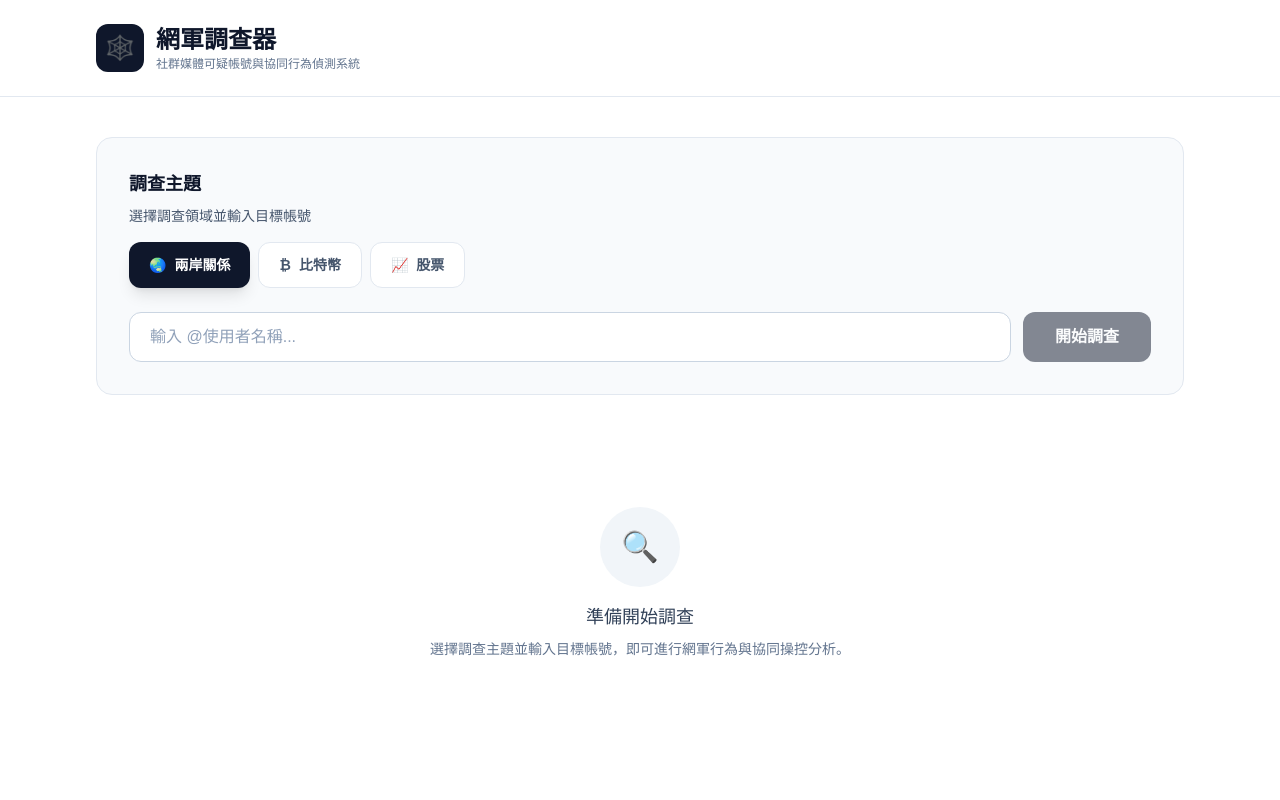
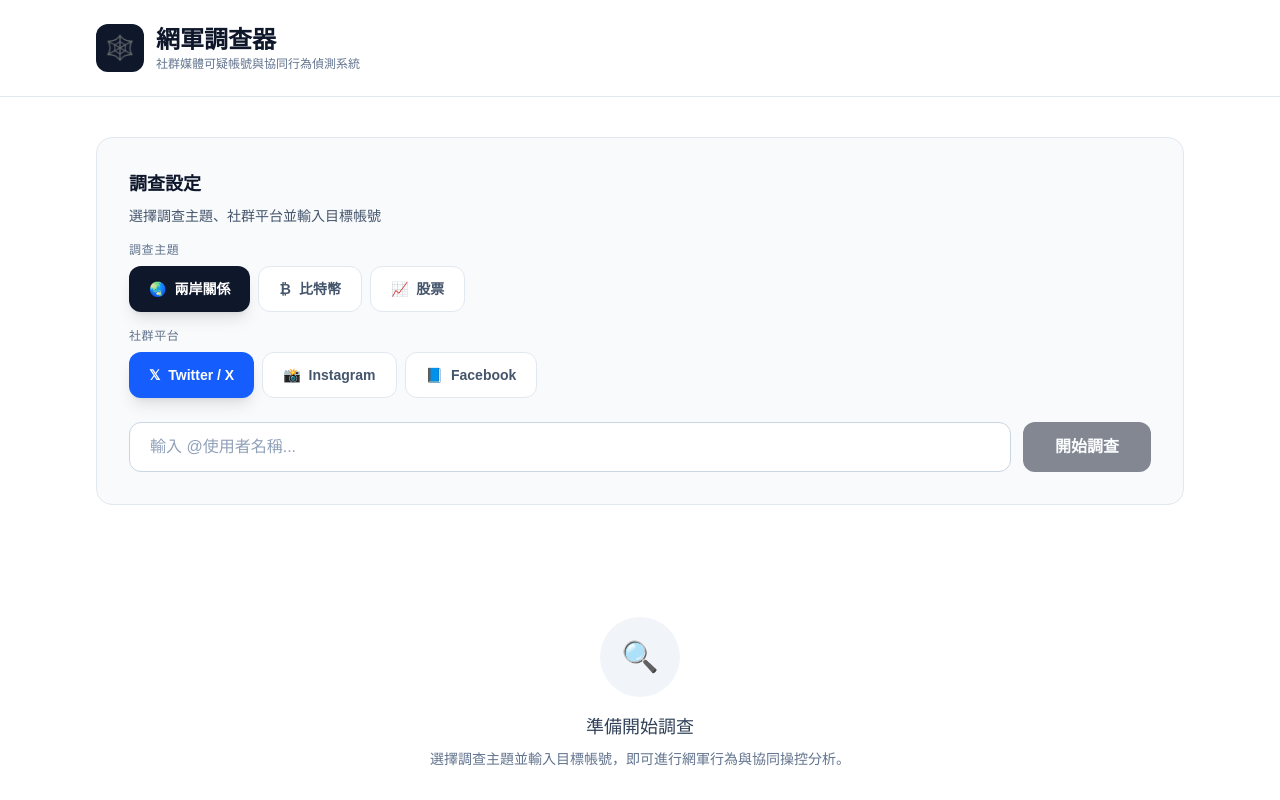
Before and after one commit to rexclaw20260330-ops/CapstoneDemo, a Next.js app: page / in a window 1280 px wide. Shown: the top 800 px of the page. Built offline with nearby package versions, Linux system fonts and the light colour scheme.

Commit message:
Add platform selector: Twitter/X, Instagram, Facebook

```diff
--- a/src/components/BotHunterDashboard.tsx
+++ b/src/components/BotHunterDashboard.tsx
@@ -39,11 +39,17 @@
   icon: string;
 }
 
-// ============ Domain Data ============
+// ============ Domain & Platform Data ============
 const domains: Domain[] = [
   { id: 'cross_strait', name: '兩岸關係', icon: '🌏' },
   { id: 'bitcoin', name: '比特幣', icon: '₿' },
   { id: 'stocks', name: '股票', icon: '📈' },
+];
+
+const platforms: Domain[] = [
+  { id: 'twitter', name: 'Twitter / X', icon: '𝕏' },
+  { id: 'instagram', name: 'Instagram', icon: '📸' },
+  { id: 'facebook', name: 'Facebook', icon: '📘' },
 ];
 
 // ============ Demo Data ============
@@ -330,6 +336,7 @@
 // ============ Main Component ============
 export default function BotHunterDashboard() {
   const [selectedDomain, setSelectedDomain] = useState('cross_strait');
+  const [selectedPlatform, setSelectedPlatform] = useState('twitter');
   const [input, setInput] = useState('');
   const [result, setResult] = useState<AnalysisResult | null>(null);
   const [loading, setLoading] = useState(false);
@@ -361,13 +368,15 @@
       </header>
 
       <main className="max-w-6xl mx-auto px-8 py-10">
-        {/* Domain Selector + Input */}
+        {/* Domain & Platform Selector + Input */}
         <div className="bg-slate-50 rounded-2xl p-8 border border-slate-200 mb-8">
           <div className="mb-6">
-            <h2 className="text-lg font-semibold text-slate-900 mb-2">調查主題</h2>
-            <p className="text-slate-600 text-sm mb-4">選擇調查領域並輸入目標帳號</p>
+            <h2 className="text-lg font-semibold text-slate-900 mb-2">調查設定</h2>
+            <p className="text-slate-600 text-sm mb-4">選擇調查主題、社群平台並輸入目標帳號</p>
 
-            <div className="flex gap-2 mb-6">
+            <div className="mb-4">
+              <span className="text-xs text-slate-500 uppercase tracking-wider mb-2 block">調查主題</span>
+              <div className="flex gap-2">
                 {domains.map((domain) => (
                   <button
                     key={domain.id}
@@ -382,6 +391,27 @@
                     <span>{domain.name}</span>
                   </button>
                 ))}
+              </div>
+            </div>
+
+            <div className="mb-6">
+              <span className="text-xs text-slate-500 uppercase tracking-wider mb-2 block">社群平台</span>
+              <div className="flex gap-2">
+                {platforms.map((platform) => (
+                  <button
+                    key={platform.id}
+                    onClick={() => setSelectedPlatform(platform.id)}
+                    className={`flex items-center gap-2 px-5 py-3 rounded-xl text-sm font-semibold transition-all ${
+                      selectedPlatform === platform.id
+                        ? 'bg-blue-600 text-white shadow-lg'
+                        : 'bg-white text-slate-600 border border-slate-200 hover:border-slate-300'
+                    }`}
+                  >
+                    <span>{platform.icon}</span>
+                    <span>{platform.name}</span>
+                  </button>
+                ))}
+              </div>
             </div>
           </div>
 
```
Lines whose indentation alone changed are shown as unchanged.
